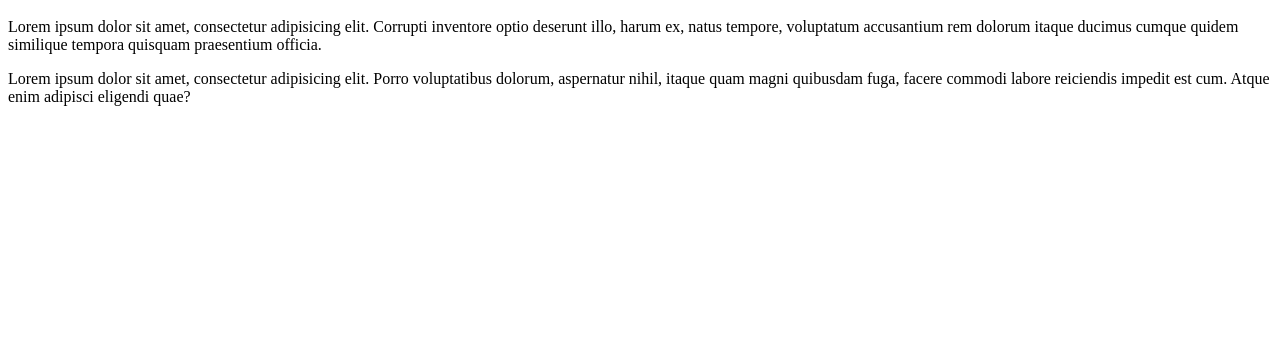
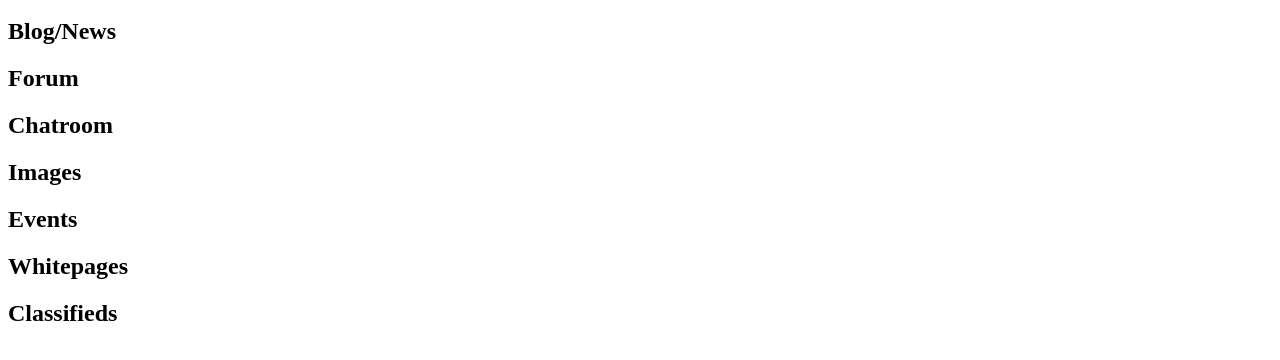
Before and after one commit to Danhassler0/UrbanPhiladelphia, a plain HTML site: page index.html in a window 1280 px wide. Shown: the part 48-408 px from the top of the page. Drawn offline with Linux system fonts and the light colour scheme.

Commit message:
Update index.html

```diff
--- a/index.html
+++ b/index.html
@@ -6,7 +6,12 @@
 </head>
 <body>
     <h1>UrbanPhiladelphia.com</h1>
-    <p>Lorem ipsum dolor sit amet, consectetur adipisicing elit. Corrupti inventore optio deserunt illo, harum ex, natus tempore, voluptatum accusantium rem dolorum itaque ducimus cumque quidem similique tempora quisquam praesentium officia.</p>
-    <p>Lorem ipsum dolor sit amet, consectetur adipisicing elit. Porro voluptatibus dolorum, aspernatur nihil, itaque quam magni quibusdam fuga, facere commodi labore reiciendis impedit est cum. Atque enim adipisci eligendi quae?</p>
+    <h2>Blog/News</h2>
+    <h2>Forum</h2>
+    <h2>Chatroom</h2>
+    <h2>Images</h2>
+    <h2>Events</h2>
+    <h2>Whitepages</h2>
+    <h2>Classifieds</h2>
 </body>
 </html>
```
